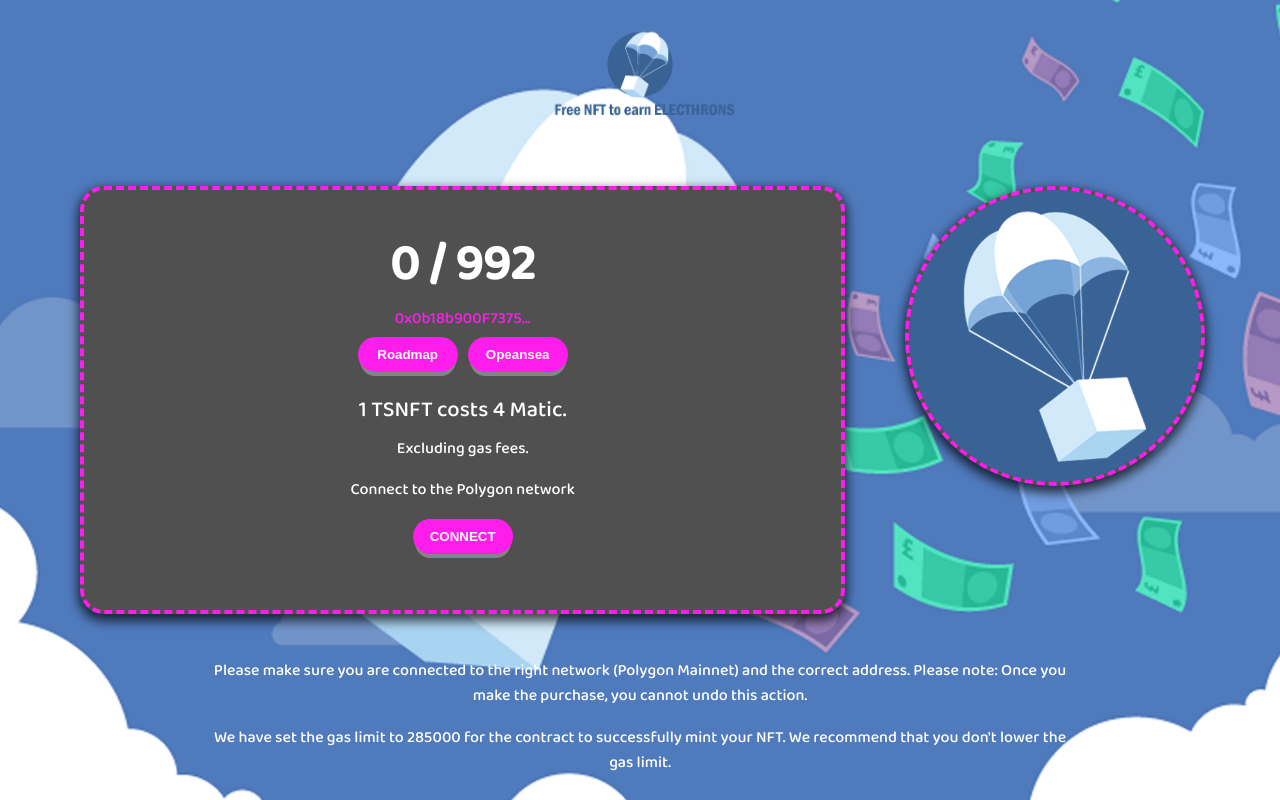
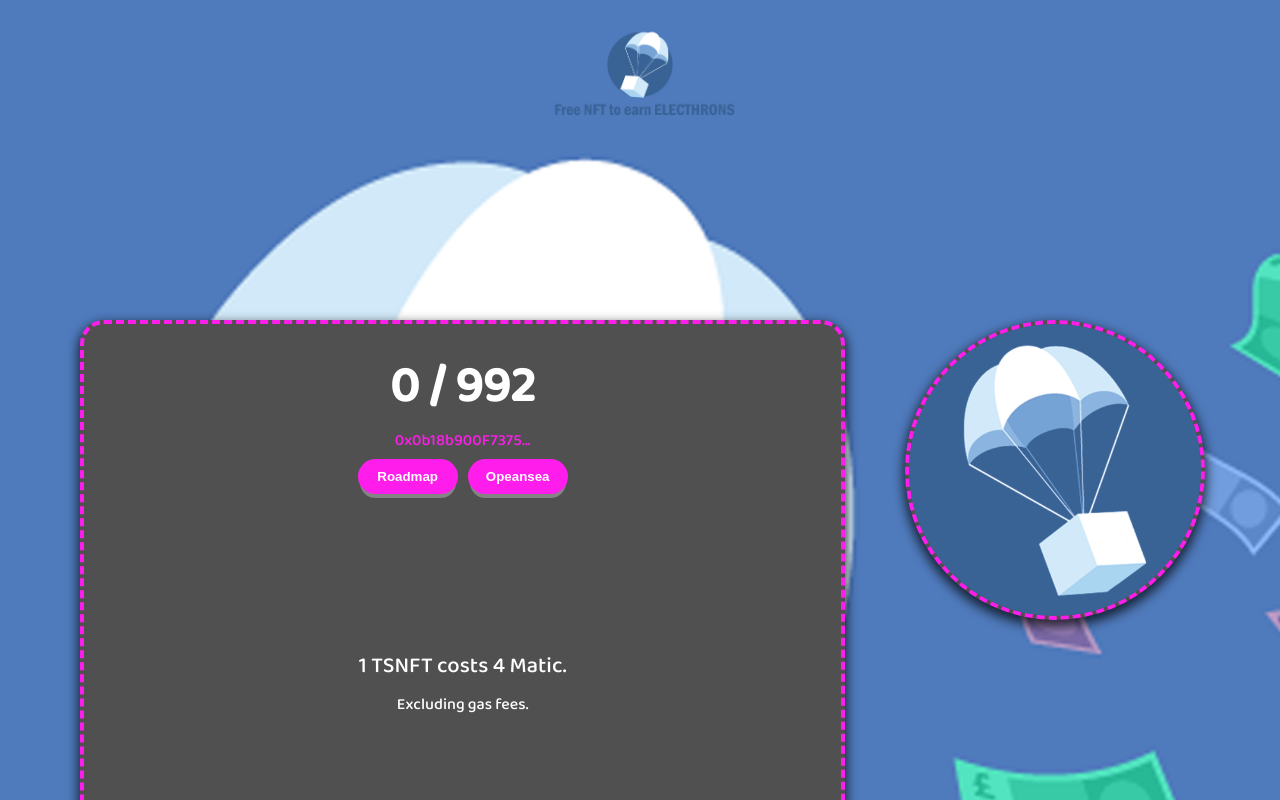
Before and after one commit to soujiang/soujiangminterdapp, a React (Create React App) app: page / in a window 1280 px wide. Shown: the top 800 px of the page. Built offline with nearby package versions, Linux system fonts and the light colour scheme.

Commit message:
spacersmall

```diff
--- a/src/styles/globalStyles.js
+++ b/src/styles/globalStyles.js
@@ -20,8 +20,8 @@ export const SpacerXSmall = styled.div`
 
 // Used for providing space between components
 export const SpacerSmall = styled.div`
-  height: 16px;
-  width: 16px;
+  height: 150px;
+  width: 150px;
 `;
 
 // Used for providing space between components
```
